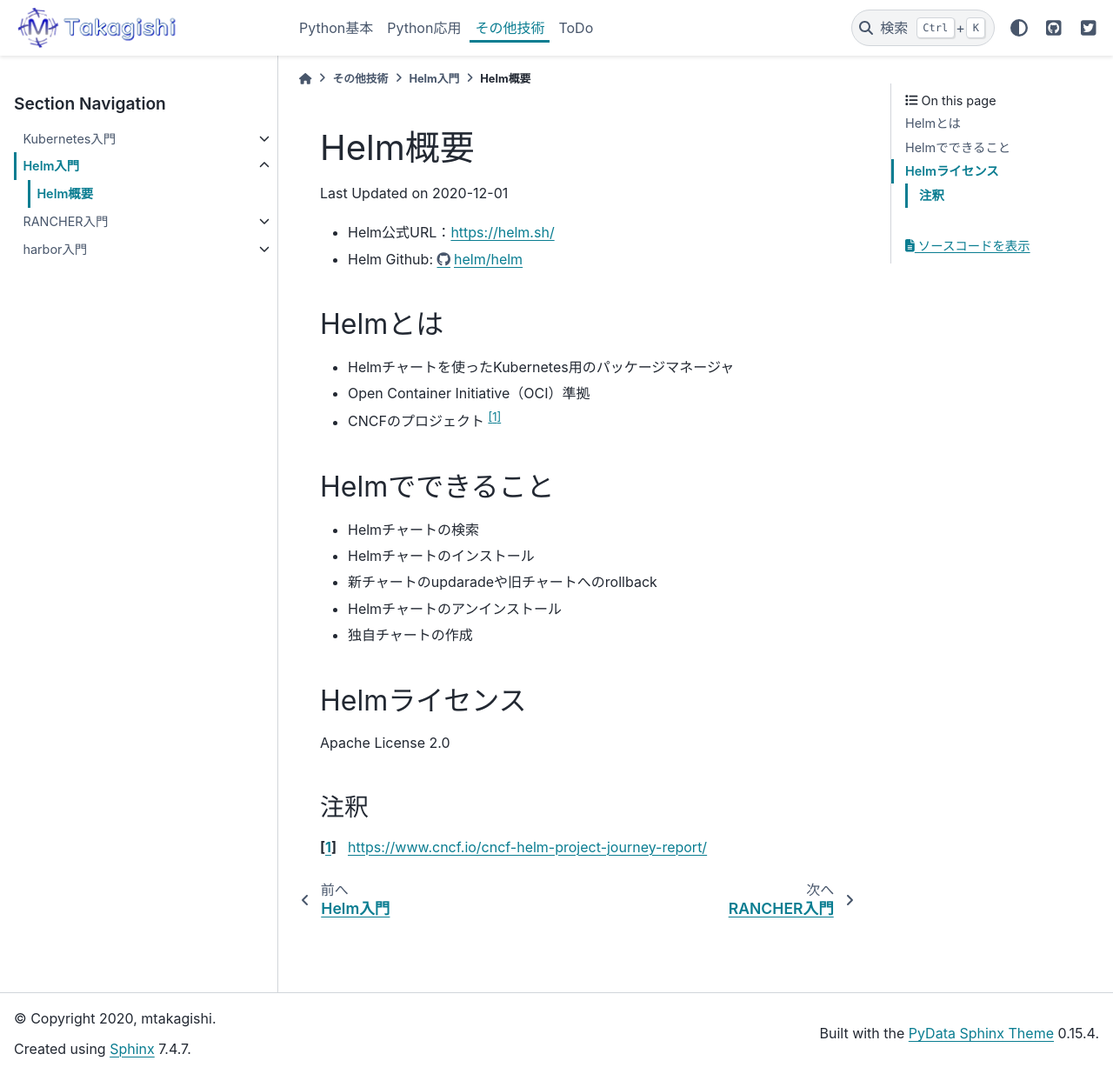
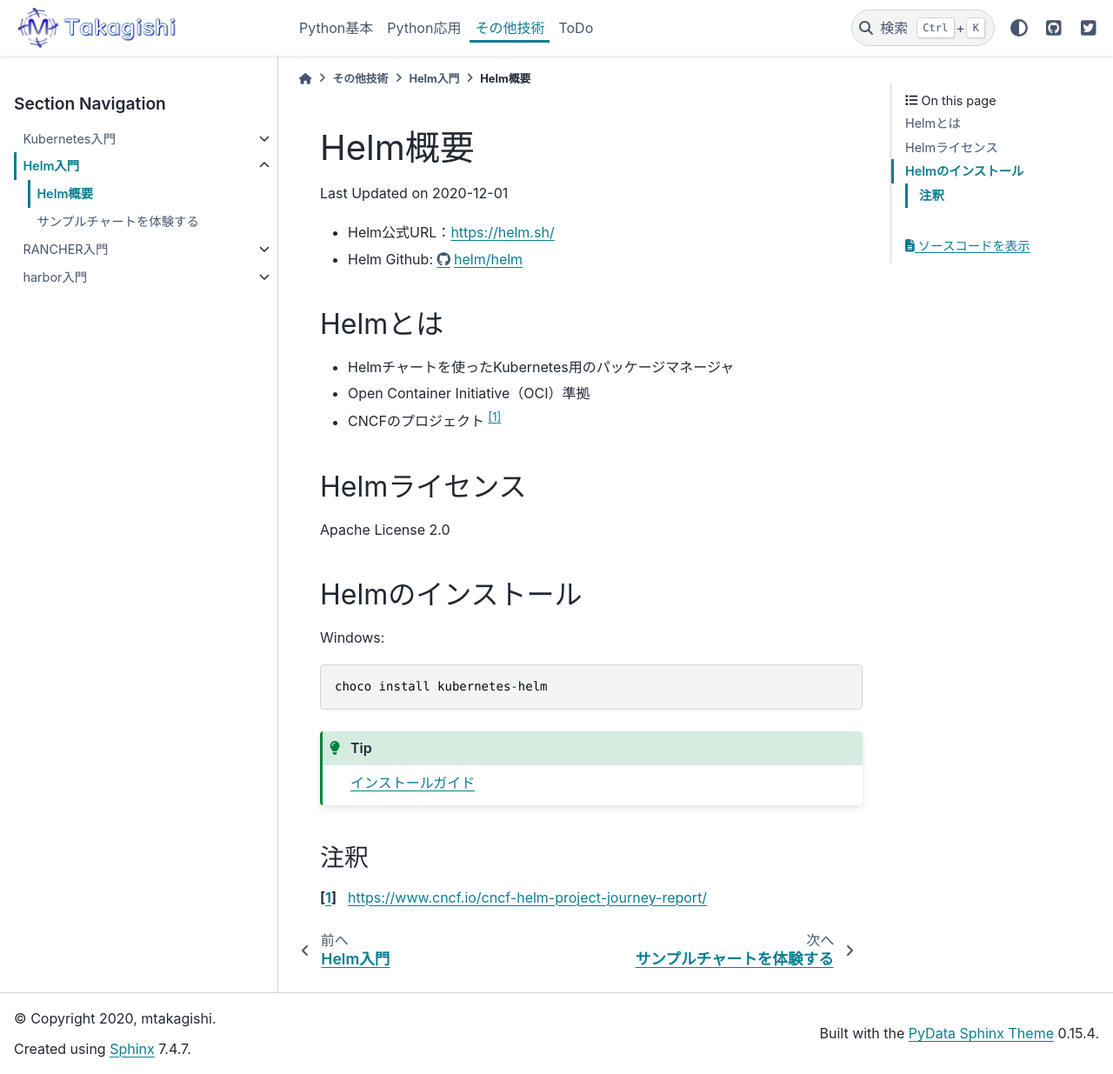
Before and after one commit to mtakagishi/mtakagishi, a Sphinx documentation site: the page built from docs/ex/helm/About.rst, in a window 1280 px wide and 1235 px high. Shown: the whole window at 87% size. Built offline with Sphinx 7.4.7 and the PyData theme 0.15.4, drawn with Linux system fonts in a browser that asks for light colours.

Commit message:
update helm

```diff
--- a/docs/ex/helm/About.rst
+++ b/docs/ex/helm/About.rst
@@ -12,17 +12,18 @@
 * Open Container Initiative（OCI）準拠
 * CNCFのプロジェクト [#cncf-pj]_
 
-Helmでできること
-==============================
-* Helmチャートの検索
-* Helmチャートのインストール
-* 新チャートのupdaradeや旧チャートへのrollback
-* Helmチャートのアンインストール
-* 独自チャートの作成
-
 Helmライセンス
 ==============================
 Apache License 2.0
+
+Helmのインストール
+==============================
+
+Windows::
+
+  choco install kubernetes-helm
+
+.. tip:: `インストールガイド <https://helm.sh/ja/docs/intro/install/>`_
 
 
 注釈
```
Also changed, not shown: docs/ex/helm/Quick.rst (added, +124 -0 lines), docs/ex/helm/index.rst (+4 -4 lines), docs/ex/helm/sample.png (added).
